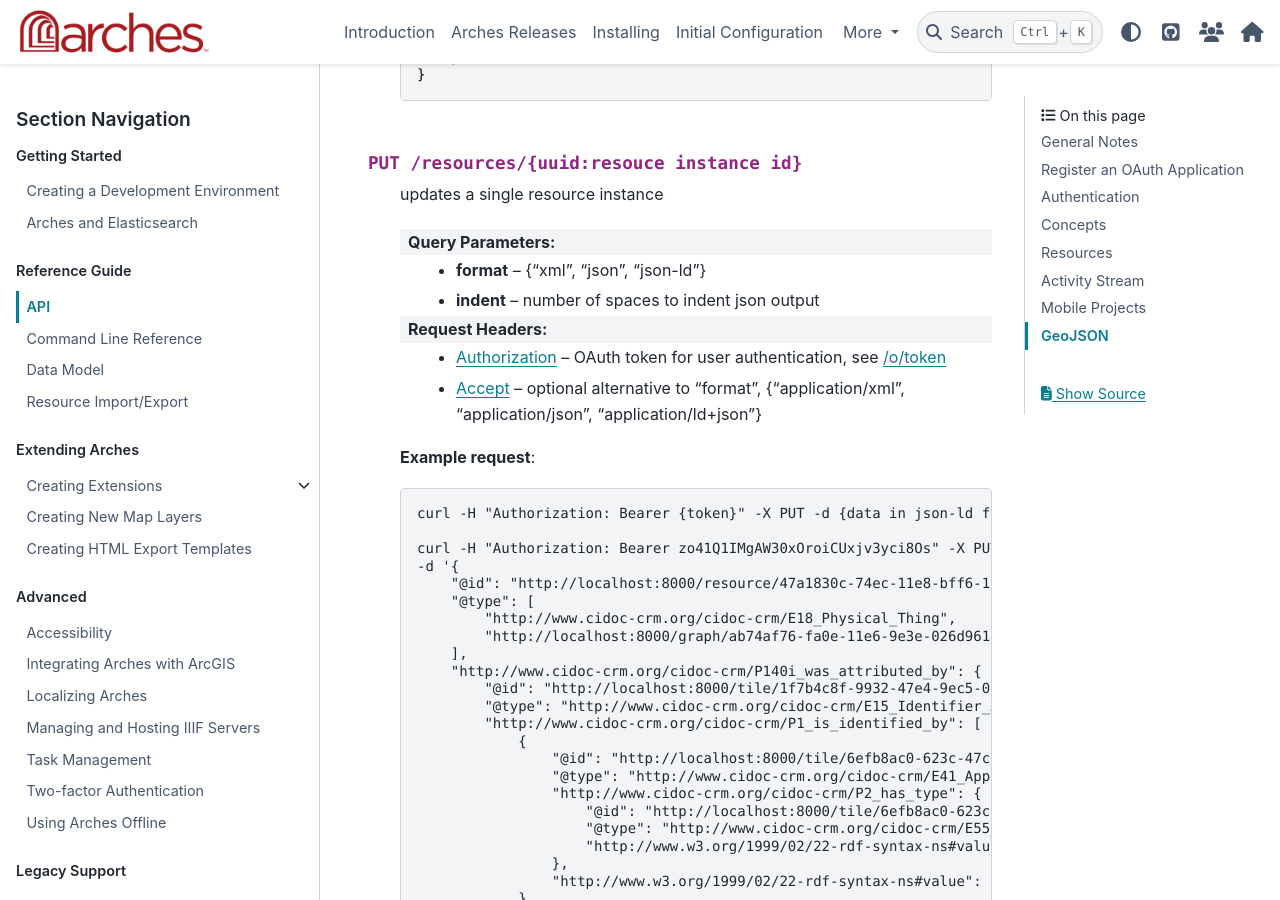
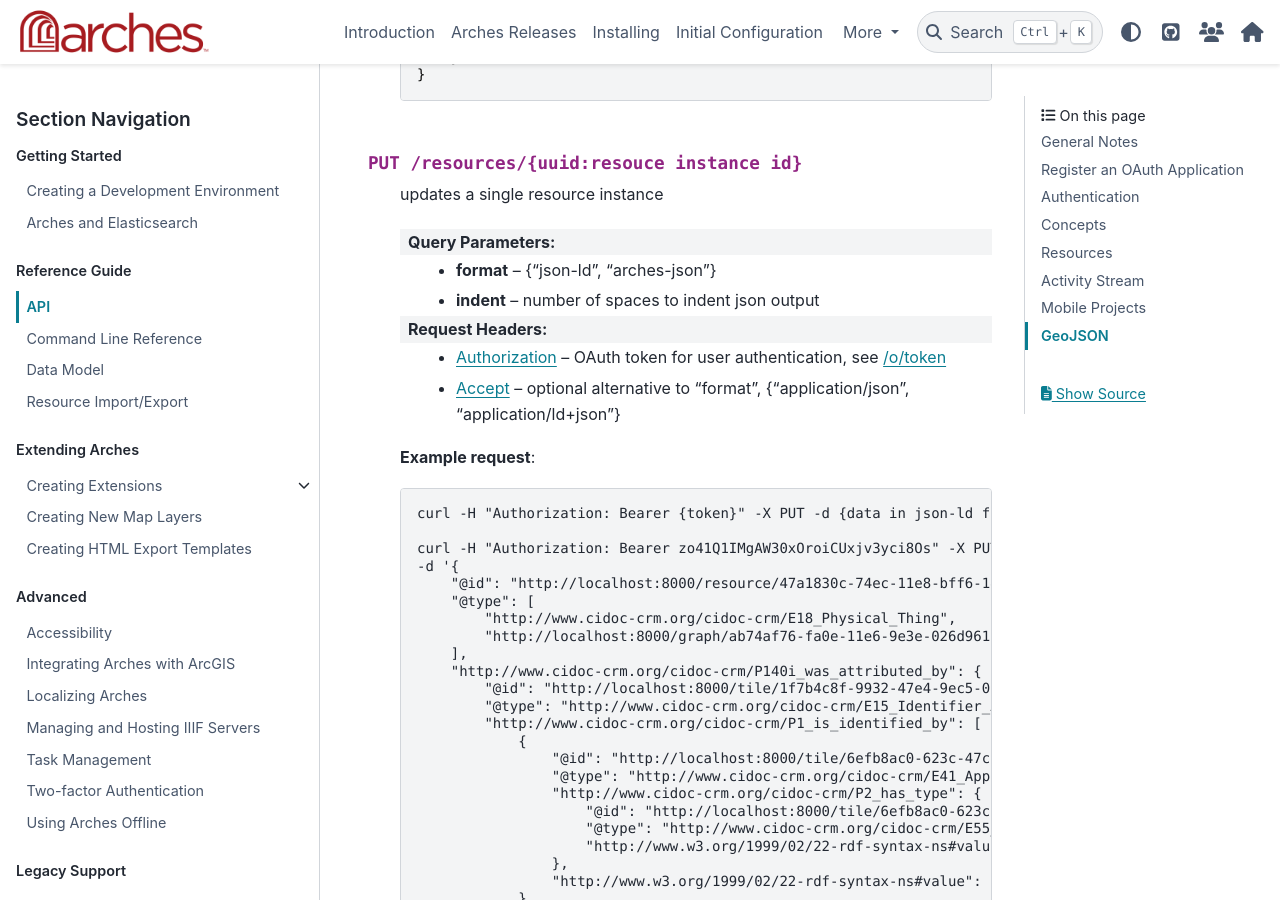
Before and after one commit to archesproject/arches-docs, a Sphinx documentation site: the page built from docs/developing/reference/api.txt, in a window 1280 px wide and 900 px high, scrolled down 9571 px. Built offline with Sphinx 7.4.7 and the PyData theme 0.15.4, drawn with Linux system fonts in a browser that asks for light colours.

Commit message:
Update api.txt to remove XML
XML support seems deprecated.

```diff
--- a/docs/developing/reference/api.txt
+++ b/docs/developing/reference/api.txt
@@ -499,10 +499,10 @@
 
     updates a single resource instance
 
-    :query format: {"xml", "json", "json-ld"}
+    :query format: {"json-ld", "arches-json"}
     :query indent: number of spaces to indent json output
     :reqheader Authorization: OAuth token for user authentication, see :ref:`/o/token <auth>`
-    :reqheader Accept: optional alternative to "format", {"application/xml", "application/json", "application/ld+json"}
+    :reqheader Accept: optional alternative to "format", {"application/json", "application/ld+json"}
 
     **Example request**:
 
```
